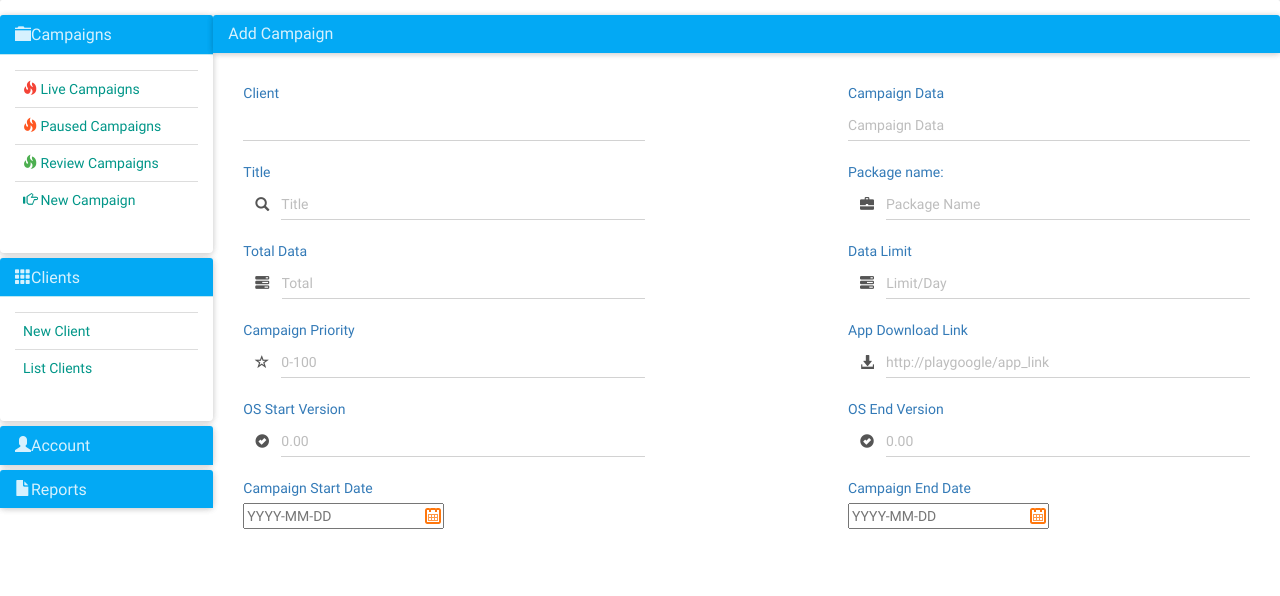
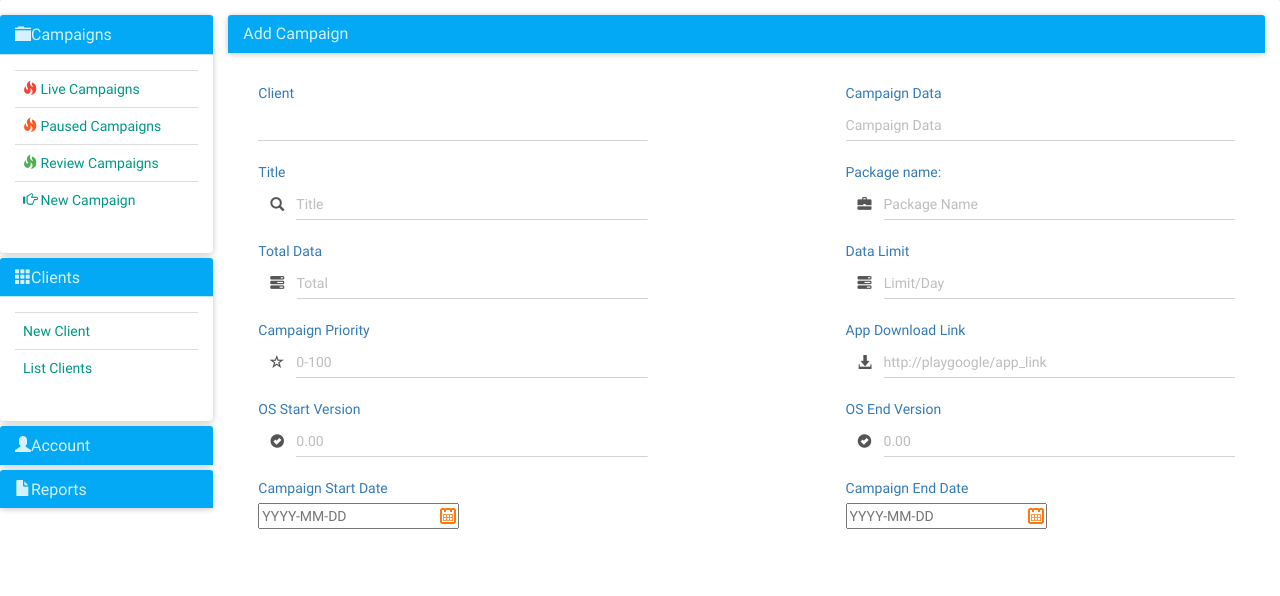
Before and after one commit to NTRsolutions/tbp, a CakePHP app: the page made by app/View/Campaigns/add.ctp in a window 1280 px wide. Shown: the top 596 px of the page. Run offline with PHP 8.4 and a stand-in for CakePHP, Linux system fonts and the light colour scheme; the template is opened without the code that fills it, so the values that code supplies are empty; form fields are guessed from the names that the template uses; some libraries are stand-ins or nearby versions.

Commit message:
campaigns changes

```diff
--- a/app/View/Campaigns/add.ctp
+++ b/app/View/Campaigns/add.ctp
@@ -26,7 +26,7 @@
 	}
 </style>
 <?php //echo $this->Html->script('initailize_datepicker'); ?>
-<div class="row" style="margin-bottom: 10px;">
+<div class="table">
 		<div class="panel panel-info">
 			<div class="panel-heading">
 				<h1 class="panel-title">Add Campaign</h1>
```
